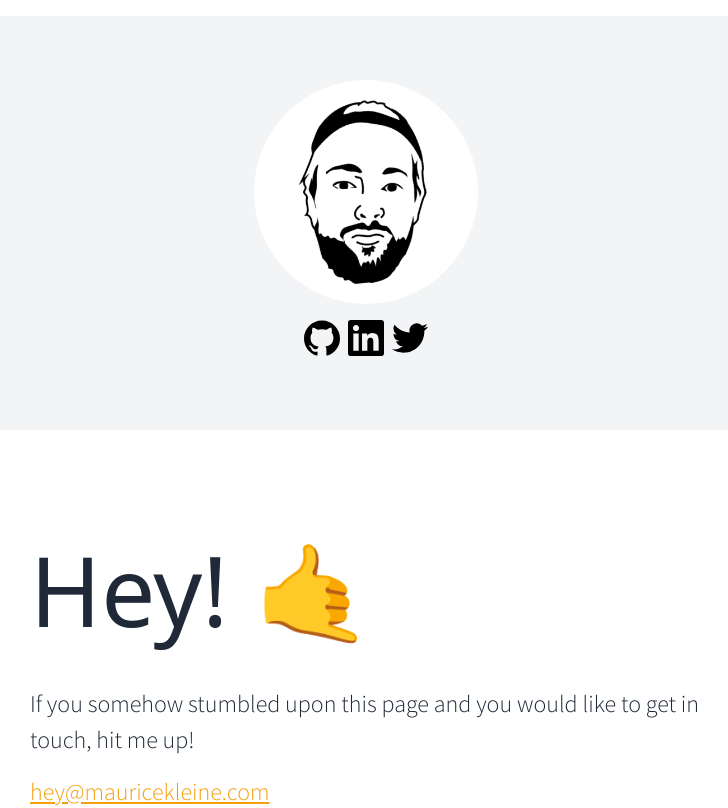
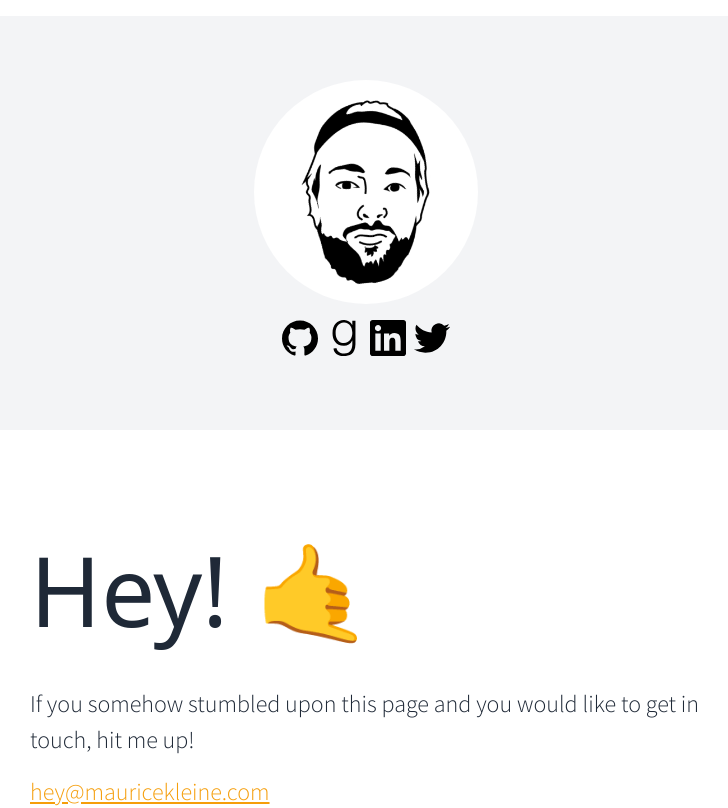
Before and after one commit to mauricekleine/mozza, a Next.js app: page / in a window 1280 px wide. Shown: the top 808 px of the page, without its empty margins (274-1002 px from the left). Built offline with nearby package versions, Linux system fonts and the light colour scheme; a web font is replaced by a local one.

Commit message:
feat: add goodreads link

```diff
--- a/src/pages/index.tsx
+++ b/src/pages/index.tsx
@@ -21,6 +21,10 @@ const Home = () => {
           <div className="flex items-center justify-center space-x-2">
             <Link href="https://github.com/mauricekleine">
               <Image height={36} src="/github.svg" width={36} />
+            </Link>
+
+            <Link href="https://www.goodreads.com/mauricekleine">
+              <Image height={36} src="/goodreads.svg" width={36} />
             </Link>
 
             <Link href="https://www.linkedin.com/in/mauricekleine/">
```
Also changed, not shown: public/goodreads.svg (added), public/maurice-kleine.png.
